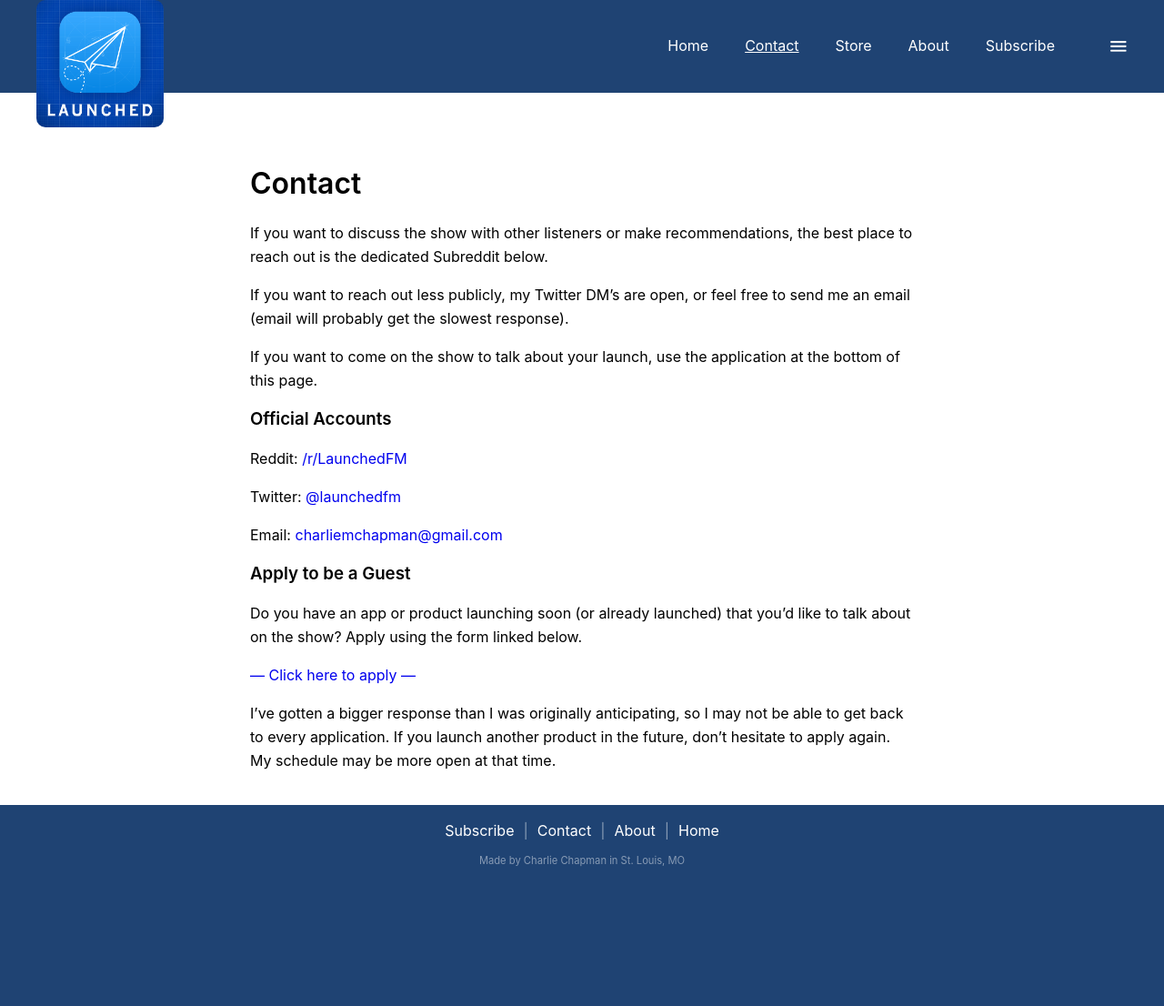
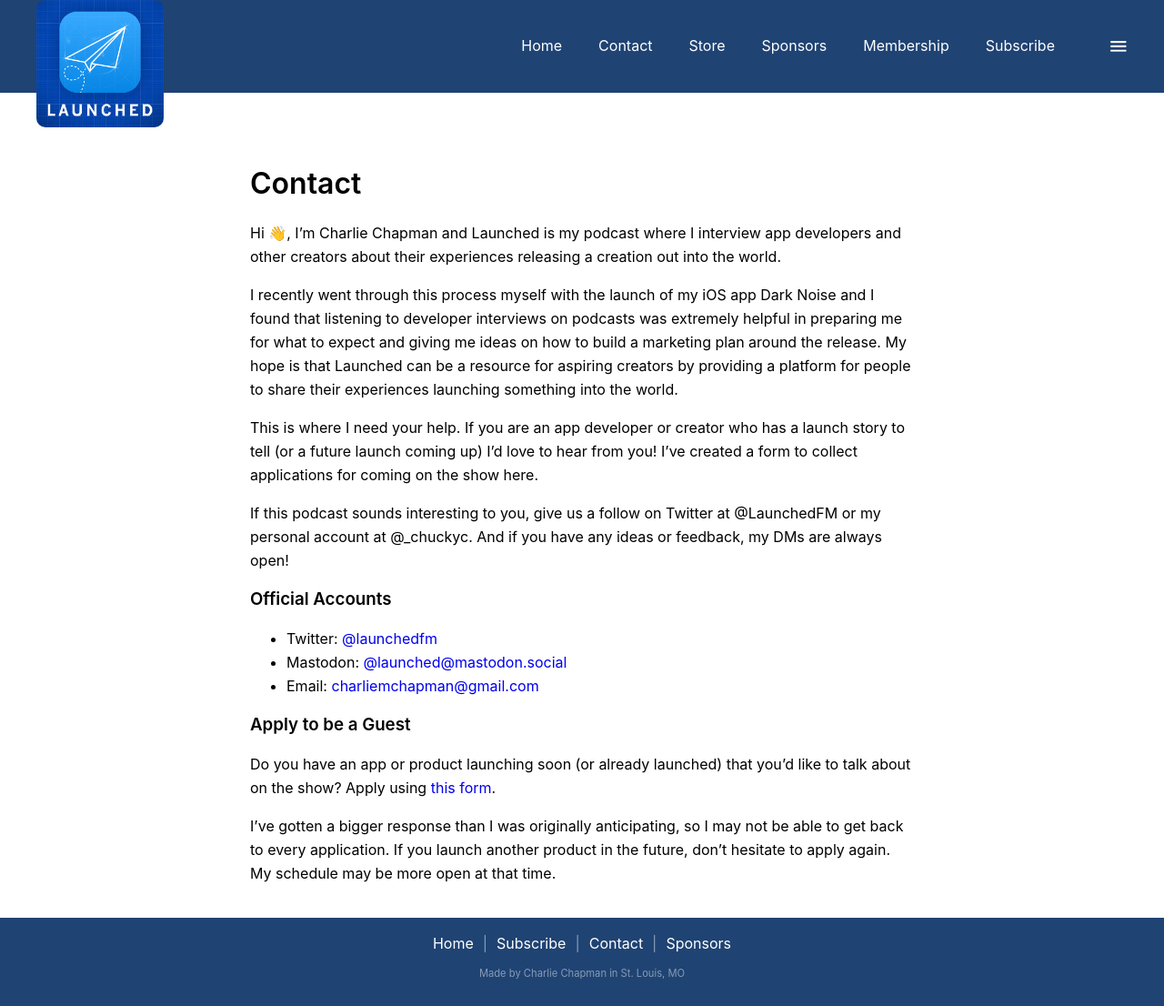
Before and after one commit to charliemchapman/launchedfm-site-v2, a Jekyll site: the page built from pages/contact.md, in a window 1280 px wide. Shown: the whole page at 91% size. Built offline with Jekyll 4.4.1, drawn with Linux system fonts in a browser that asks for light colours; before the commit the page ends 982 px from its top, so only the background shows below that.

Commit message:
added sponsorship and metrics page. And link to the patreon in the header

```diff
--- a/_includes/footer.html
+++ b/_includes/footer.html
@@ -1,12 +1,12 @@
 <div class="footer">
     <div class="links">
+        <a href="/">Home</a>
+        <span>|</span>
         <a href="/subscribe">Subscribe</a>
         <span>|</span>
         <a href="/contact">Contact</a>
         <span>|</span>
-        <a href="/about">About</a>
-        <span>|</span>
-        <a href="/">Home</a>
+        <a href="/sponsors">Sponsors</a>
     </div>
     <p class="signature">Made by Charlie Chapman in St. Louis, MO</p>
 </div>
--- a/_sass/main.scss
+++ b/_sass/main.scss
@@ -44,6 +44,10 @@
             padding-left: 20px;
             padding-right: 20px;
             padding-bottom: 20px;
+
+            img {
+                max-width: 100%;
+            }
         }
     }
 }
@@ -128,7 +132,7 @@
     }
 
     &.opened {
-        max-height: 200px;
+        max-height: 260px;
     }
 
     .links {
--- a/pages/contact.md
+++ b/pages/contact.md
@@ -4,24 +4,21 @@
 ---
 # Contact
 
-If you want to discuss the show with other listeners or make recommendations, the best place to reach out is the dedicated Subreddit below.
+Hi 👋, I'm Charlie Chapman and Launched is my podcast where I interview app developers and other creators about their experiences releasing a creation out into the world.
 
-If you want to reach out less publicly, my Twitter DM's are open, or feel free to send me an email (email will probably get the slowest response).
+I recently went through this process myself with the launch of my iOS app Dark Noise and I found that listening to developer interviews on podcasts was extremely helpful in preparing me for what to expect and giving me ideas on how to build a marketing plan around the release. My hope is that Launched can be a resource for aspiring creators by providing a platform for people to share their experiences launching something into the world.
 
-If you want to come on the show to talk about your launch, use the application at the bottom of this page.
+This is where I need your help. If you are an app developer or creator who has a launch story to tell (or a future launch coming up) I'd love to hear from you! I've created a form to collect applications for coming on the show here.
 
+If this podcast sounds interesting to you, give us a follow on Twitter at @LaunchedFM or my personal account at @_chuckyc. And if you have any ideas or feedback, my DMs are always open!
 
 ### Official Accounts
-Reddit: [/r/LaunchedFM](https://www.reddit.com/r/LaunchedFM/)
-
-Twitter: [@launchedfm](https://twitter.com/launchedfm)
-
-Email: [charliemchapman@gmail.com](mailto:charliemchapman@gmail.com)
+* Twitter: [@launchedfm](https://twitter.com/launchedfm)
+* Mastodon: [@launched@mastodon.social](https://mastodon.social/@launched/)
+* Email: [charliemchapman@gmail.com](mailto:charliemchapman@gmail.com)
 
 
 ### Apply to be a Guest
-Do you have an app or product launching soon (or already launched) that you'd like to talk about on the show?  Apply using the form linked below.
-
-[--- Click here to apply ---](https://docs.google.com/forms/d/e/1FAIpQLSfxduoOnjnF_qE6PpnEGdKewWHvB3YDl0gv3WAxAJ4HDVq8Bg/viewform)
+Do you have an app or product launching soon (or already launched) that you'd like to talk about on the show?  Apply using [this form](https://docs.google.com/forms/d/e/1FAIpQLSfxduoOnjnF_qE6PpnEGdKewWHvB3YDl0gv3WAxAJ4HDVq8Bg/viewform).
 
 I've gotten a bigger response than I was originally anticipating, so I may not be able to get back to every application.  If you launch another product in the future, don't hesitate to apply again.  My schedule may be more open at that time.
```
Also changed, not shown: _data/navigation.yaml (+6 -4 lines), pages/about.md (deleted, +0 -17 lines), pages/metrics.md (added, +17 -0 lines), pages/sponsors.md (added, +13 -0 lines), assets/images/stats/launched-stats-rolling-avg-2022-12.jpg (added), 2 other files.
